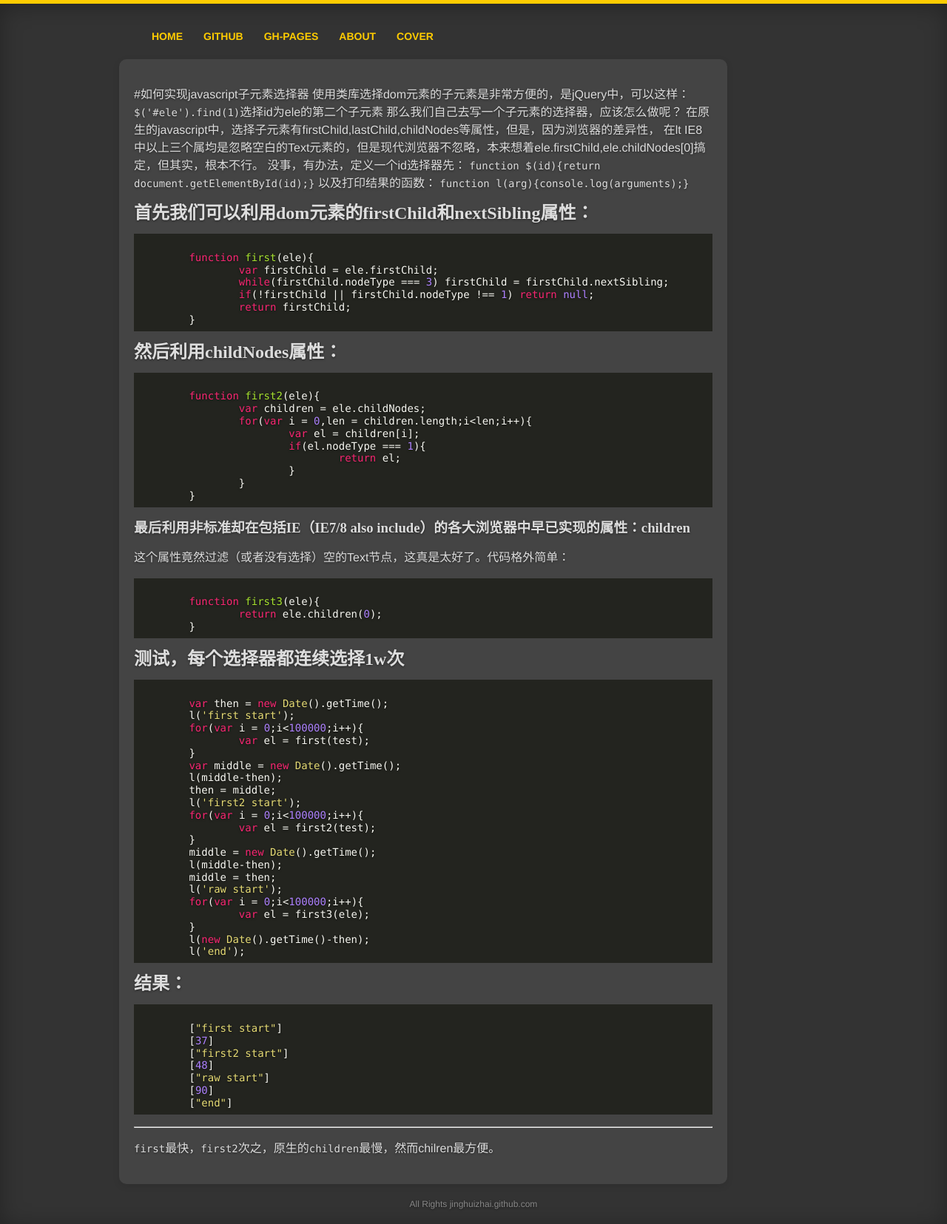
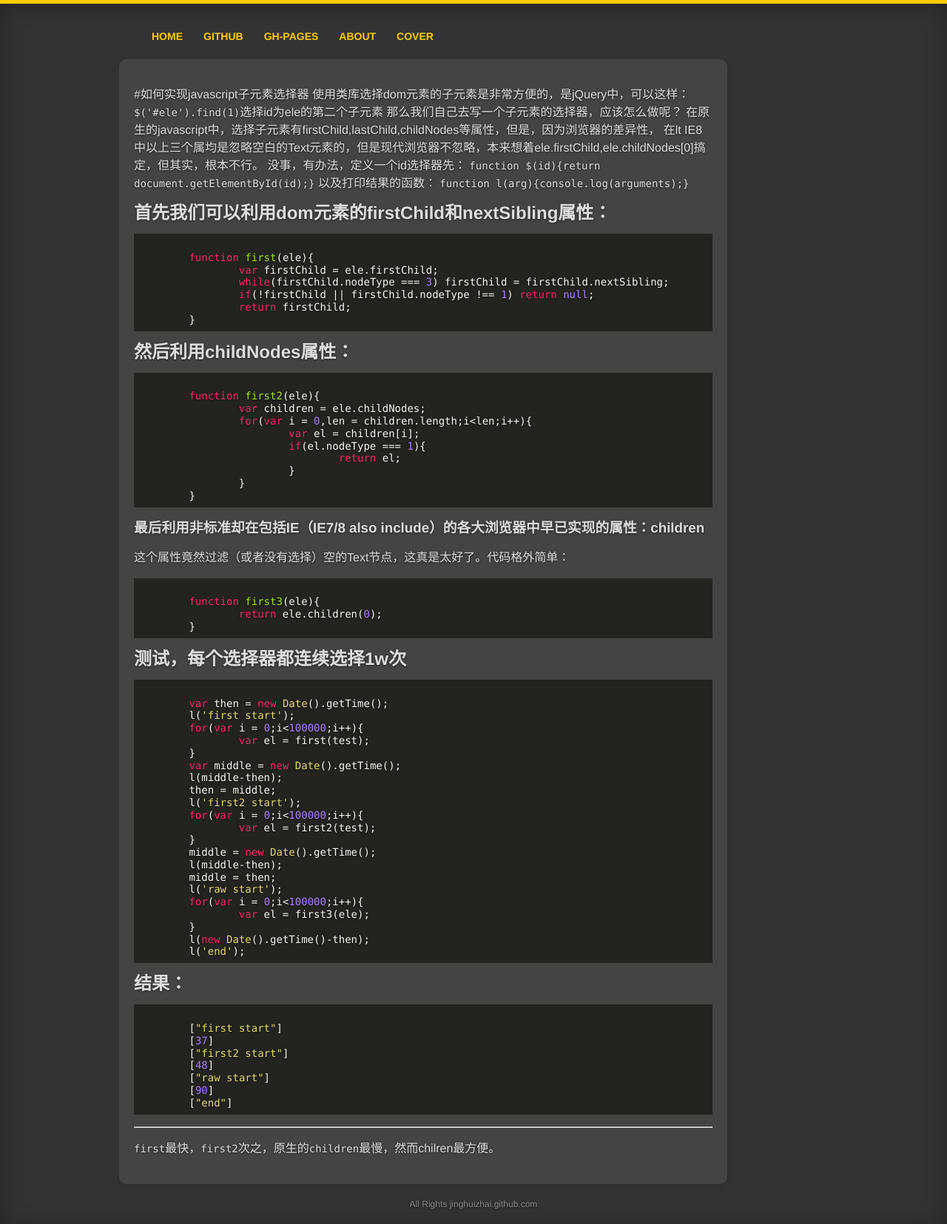
Before and after one commit to jinghuizhai/blog, a Jekyll site: the page built from _posts/2015-10-27-how-to-realize-javascript-child-selector.md, in a window 1280 px wide. Shown: the whole page at 74% size. Built offline with Jekyll 4.4.1, drawn with Linux system fonts in a browser that asks for light colours.

Commit message:
adjust font family

```diff
--- a/css/common.css
+++ b/css/common.css
@@ -44,7 +44,6 @@ h1,h2,h3,h4,h5,h6{
 	color:#ddd;
 	text-shadow: 0 1px 3px rgba(0,0,0,.5);
 	margin: 0 0 0.5em 0;
-	font-family: "microsoft yahei";
 }
 h1{
 	text-align: center;
```
